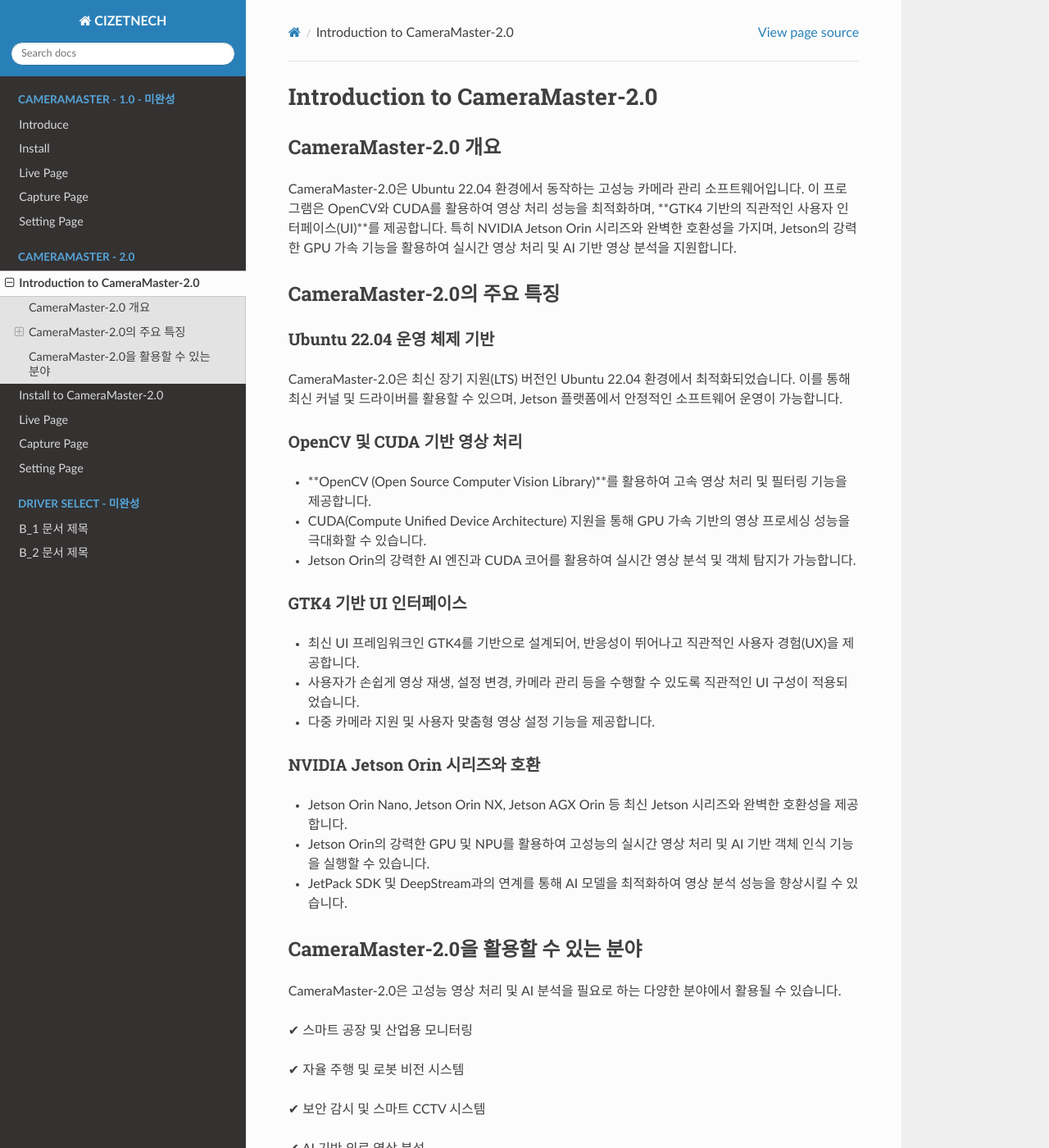
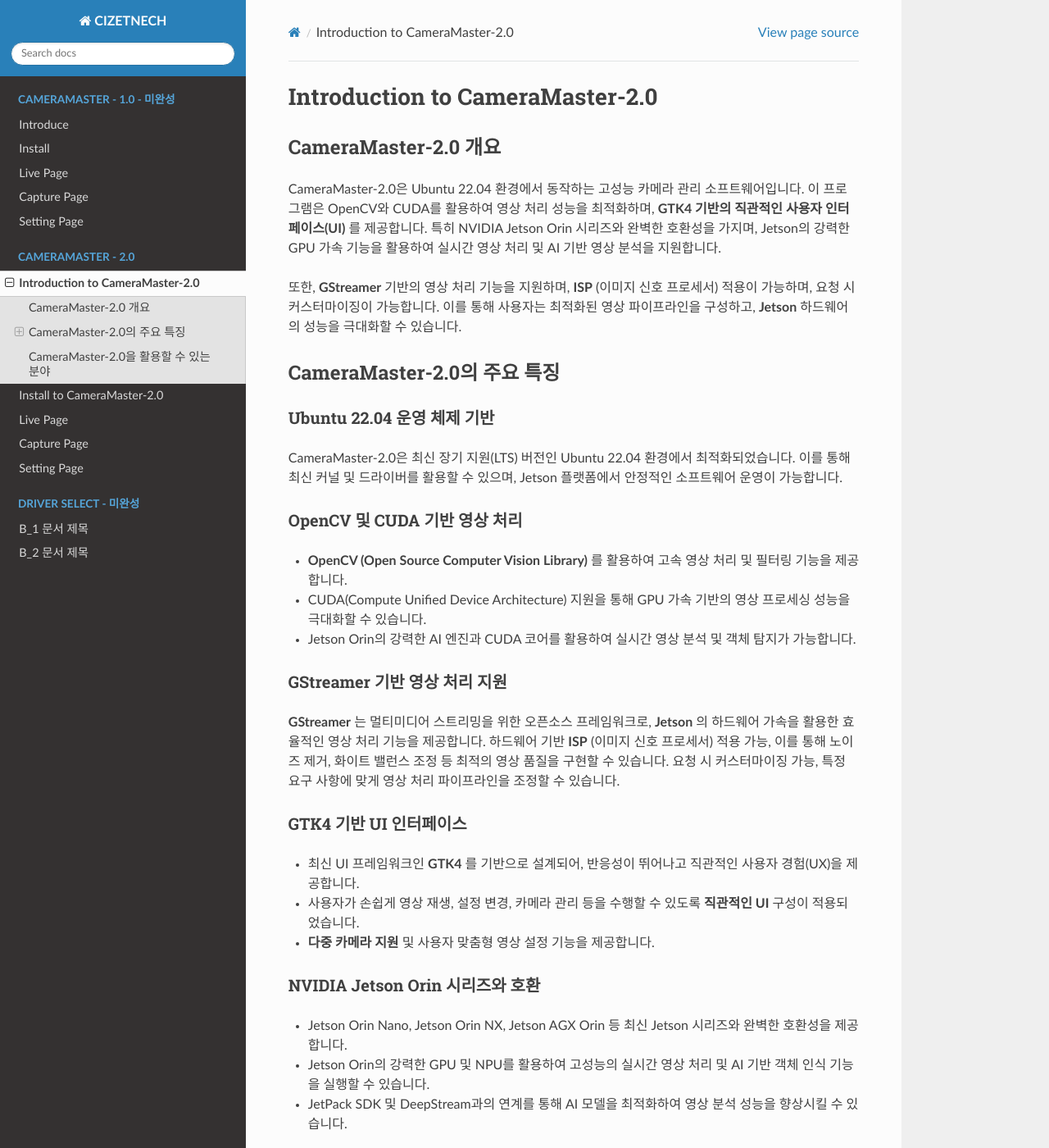
Before and after one commit to exitdoor4/sphinx_example, a Sphinx documentation site: the page built from docs/source/CameraMaster-2.0/introduce.md, in a window 1280 px wide and 1400 px high. Shown: the whole window at 82% size. Built offline with Sphinx 7.4.7 and the Read the Docs theme 3.1.0, drawn with Linux system fonts in a browser that asks for light colours.

Commit message:
bold 처리

```diff
--- a/docs/source/CameraMaster-2.0/introduce.md
+++ b/docs/source/CameraMaster-2.0/introduce.md
@@ -2,8 +2,11 @@
 
 ## CameraMaster-2.0 개요
 CameraMaster-2.0은 Ubuntu 22.04 환경에서 동작하는 고성능 카메라 관리 소프트웨어입니다.
-이 프로그램은 OpenCV와 CUDA를 활용하여 영상 처리 성능을 최적화하며, **GTK4 기반의 직관적인 사용자 인터페이스(UI)**를 제공합니다.
+이 프로그램은 OpenCV와 CUDA를 활용하여 영상 처리 성능을 최적화하며, **GTK4 기반의 직관적인 사용자 인터페이스(UI)** 를 제공합니다.
 특히 NVIDIA Jetson Orin 시리즈와 완벽한 호환성을 가지며, Jetson의 강력한 GPU 가속 기능을 활용하여 실시간 영상 처리 및 AI 기반 영상 분석을 지원합니다.
+
+또한, **GStreamer** 기반의 영상 처리 기능을 지원하며, **ISP** (이미지 신호 프로세서) 적용이 가능하며, 요청 시 커스터마이징이 가능합니다.
+이를 통해 사용자는 최적화된 영상 파이프라인을 구성하고, **Jetson** 하드웨어의 성능을 극대화할 수 있습니다.
 
 ## CameraMaster-2.0의 주요 특징
 
@@ -12,14 +15,20 @@
 이를 통해 최신 커널 및 드라이버를 활용할 수 있으며, Jetson 플랫폼에서 안정적인 소프트웨어 운영이 가능합니다.
 
 ### OpenCV 및 CUDA 기반 영상 처리
-- **OpenCV (Open Source Computer Vision Library)**를 활용하여 고속 영상 처리 및 필터링 기능을 제공합니다.
+-  **OpenCV (Open Source Computer Vision Library)** 를 활용하여 고속 영상 처리 및 필터링 기능을 제공합니다.
 - CUDA(Compute Unified Device Architecture) 지원을 통해 GPU 가속 기반의 영상 프로세싱 성능을 극대화할 수 있습니다.
 - Jetson Orin의 강력한 AI 엔진과 CUDA 코어를 활용하여 실시간 영상 분석 및 객체 탐지가 가능합니다.
 
+### GStreamer 기반 영상 처리 지원
+ **GStreamer** 는 멀티미디어 스트리밍을 위한 오픈소스 프레임워크로, **Jetson** 의 하드웨어 가속을 활용한 효율적인 영상 처리 기능을 제공합니다.
+하드웨어 기반 **ISP** (이미지 신호 프로세서) 적용 가능, 이를 통해 노이즈 제거, 화이트 밸런스 조정 등 최적의 영상 품질을 구현할 수 있습니다.
+요청 시 커스터마이징 가능, 특정 요구 사항에 맞게 영상 처리 파이프라인을 조정할 수 있습니다.
+
+
 ### GTK4 기반 UI 인터페이스
-- 최신 UI 프레임워크인 GTK4를 기반으로 설계되어, 반응성이 뛰어나고 직관적인 사용자 경험(UX)을 제공합니다.
-- 사용자가 손쉽게 영상 재생, 설정 변경, 카메라 관리 등을 수행할 수 있도록 직관적인 UI 구성이 적용되었습니다.
-- 다중 카메라 지원 및 사용자 맞춤형 영상 설정 기능을 제공합니다.
+- 최신 UI 프레임워크인 **GTK4** 를 기반으로 설계되어, 반응성이 뛰어나고 직관적인 사용자 경험(UX)을 제공합니다.
+- 사용자가 손쉽게 영상 재생, 설정 변경, 카메라 관리 등을 수행할 수 있도록 **직관적인 UI** 구성이 적용되었습니다.
+-  **다중 카메라 지원** 및 사용자 맞춤형 영상 설정 기능을 제공합니다.
 
 ### NVIDIA Jetson Orin 시리즈와 호환
 - Jetson Orin Nano, Jetson Orin NX, Jetson AGX Orin 등 최신 Jetson 시리즈와 완벽한 호환성을 제공합니다.
--- a/docs/source/conf.py
+++ b/docs/source/conf.py
@@ -19,9 +19,7 @@
 # -- General configuration ---------------------------------------------------
 # https://www.sphinx-doc.org/en/master/usage/configuration.html#general-configuration
 
-html_baseurl = 'https://pjt3591oo.github.io/sphinx_example/'
-
-extensions = ['myst_parser','sphinx.ext.githubpages']
+extensions = ['myst_parser']
 
 source_suffix = {
     '.rst': 'restructuredtext',
```
Also changed, not shown: 5 other files.
